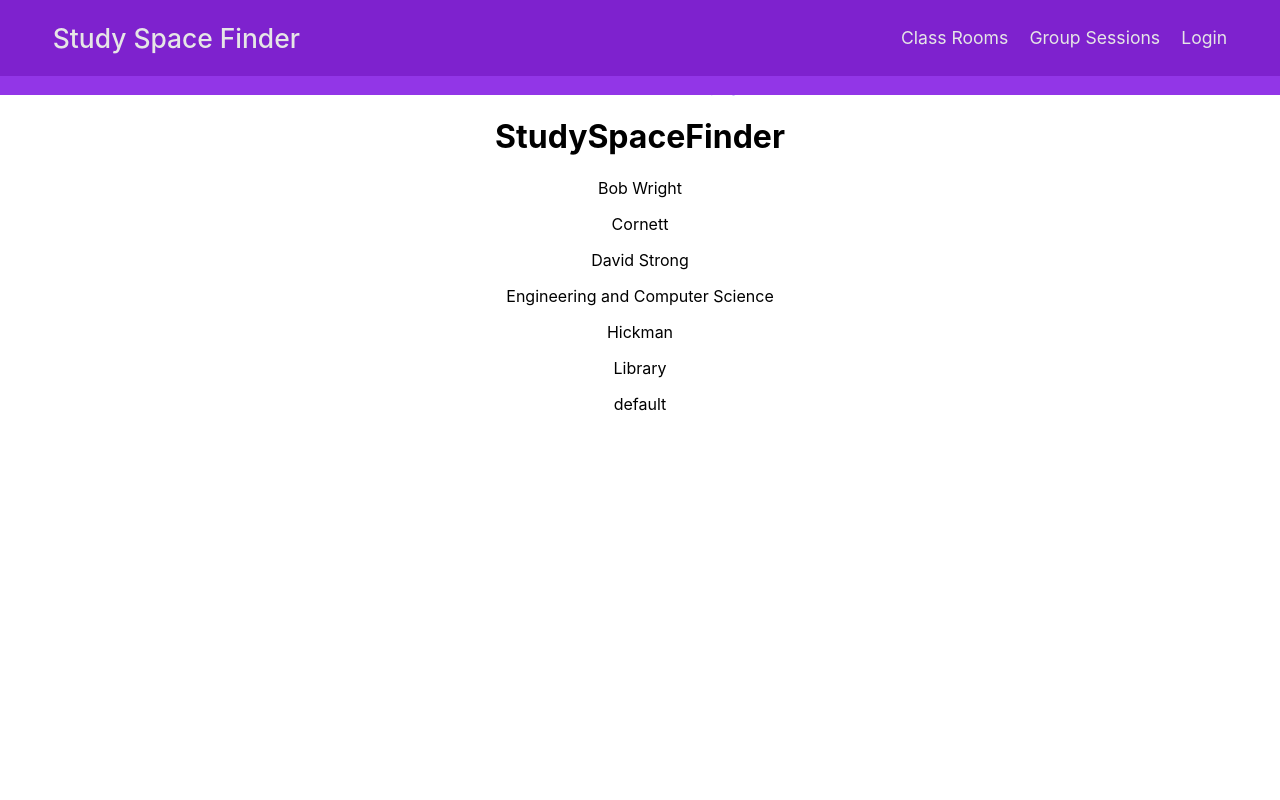
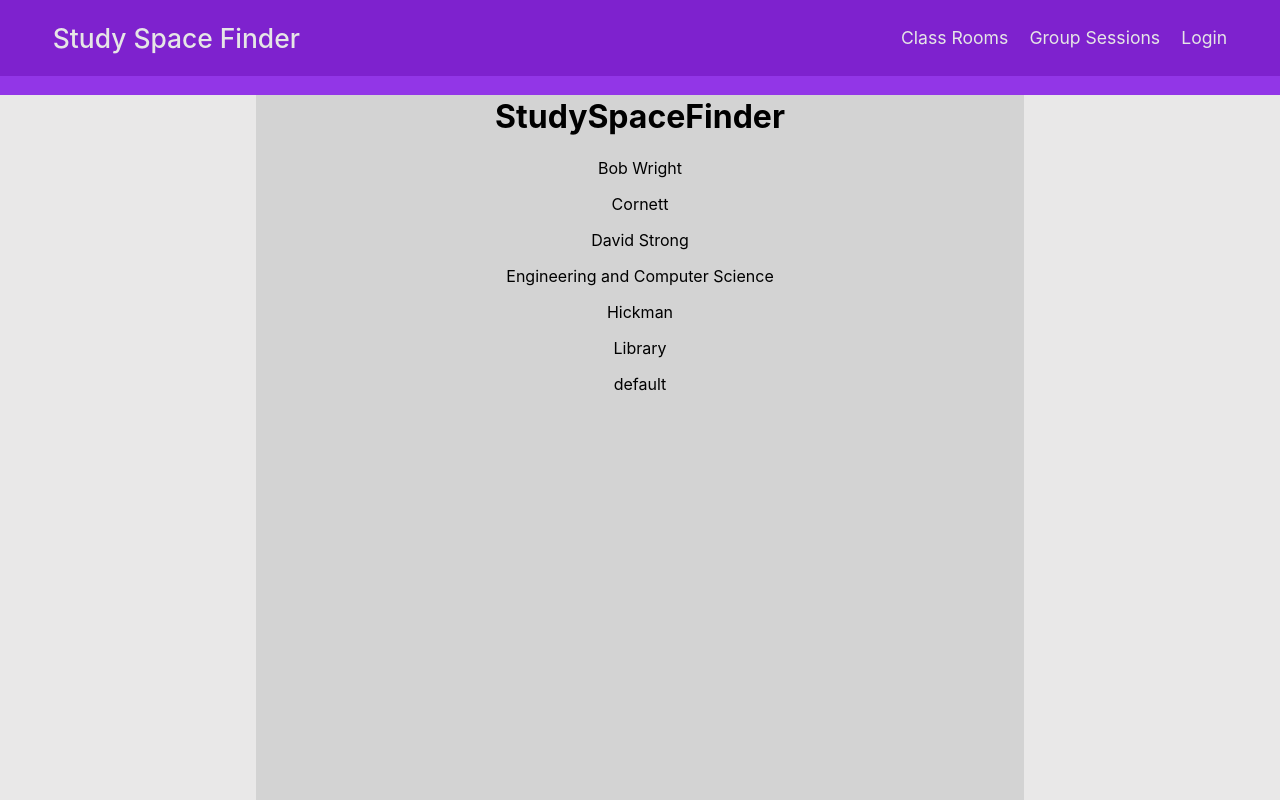
Before and after one commit to VikeLabs/StudySpaceFinder, a React (Create React App) app: page / in a window 1280 px wide. Shown: the top 800 px of the page. Built offline with nearby package versions, Linux system fonts and the light colour scheme.

Commit message:
initial home page logic

```diff
--- /dev/null
+++ b/src/components/Home/Home.module.css
@@ -0,0 +1,6 @@
+.home {
+    display: flex;
+    height: 100vw;
+    justify-content: center;
+    background-color: rgb(233, 232, 232);
+}
--- a/src/components/Home/index.tsx
+++ b/src/components/Home/index.tsx
@@ -1,6 +1,8 @@
 import { Link } from "react-router-dom";
 import { useEffect, useState } from "react";
 import { mockFetch } from "mock";
+import Container from "components/common/Container";
+import style from "./Home.module.css"
 
 function Home() {
   const [data, setData] = useState(null);
@@ -18,13 +20,18 @@ function Home() {
   }, []);
 
   return (
-    <div>
-      <Link to="about">Click to view our about page</Link>
-      <h1>StudySpaceFinder</h1>
-      { loading && <p>Loading...</p> }
-      { data && Object.keys(data).map((key: any) => {
-        return <p>{key}</p>
-      })}
+    <div className={style.home}>
+      <Container>
+      {/* <Link to="about">Click to view our about page</Link> */}
+        <h1>StudySpaceFinder</h1>
+
+        {loading ? <p>Loading...</p> :
+          <div className="buildingContainer">
+            { data && Object.keys(data).map((key: any) => {
+              return <p>{key}</p>
+            })}
+          </div>}
+      </Container>
     </div>
   );
 }
--- /dev/null
+++ b/src/components/common/Container/Container.module.css
@@ -0,0 +1,6 @@
+.container {
+    width: 60%;
+    min-width: 400px;
+    height: 100%;
+    background-color: lightgray;
+}
--- /dev/null
+++ b/src/components/common/Container/index.tsx
@@ -0,0 +1,12 @@
+import style from "./Container.module.css";
+
+
+function Container({children}: any) {
+    return (
+        <div className={style.container}>
+            {children}
+        </div>
+    );
+  }
+
+  export default Container;
```
